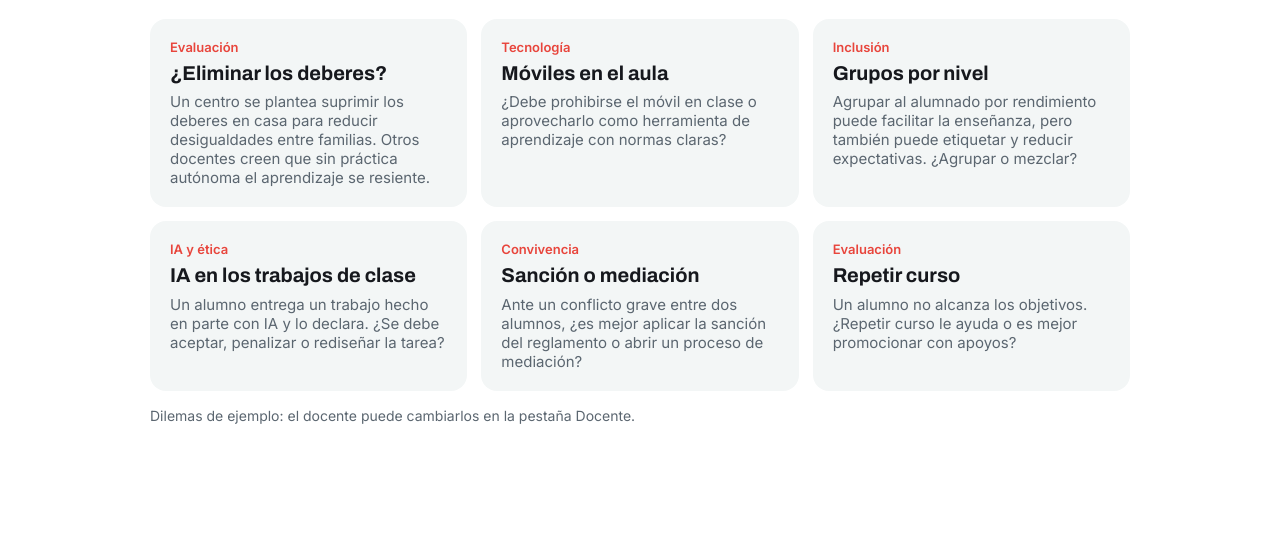
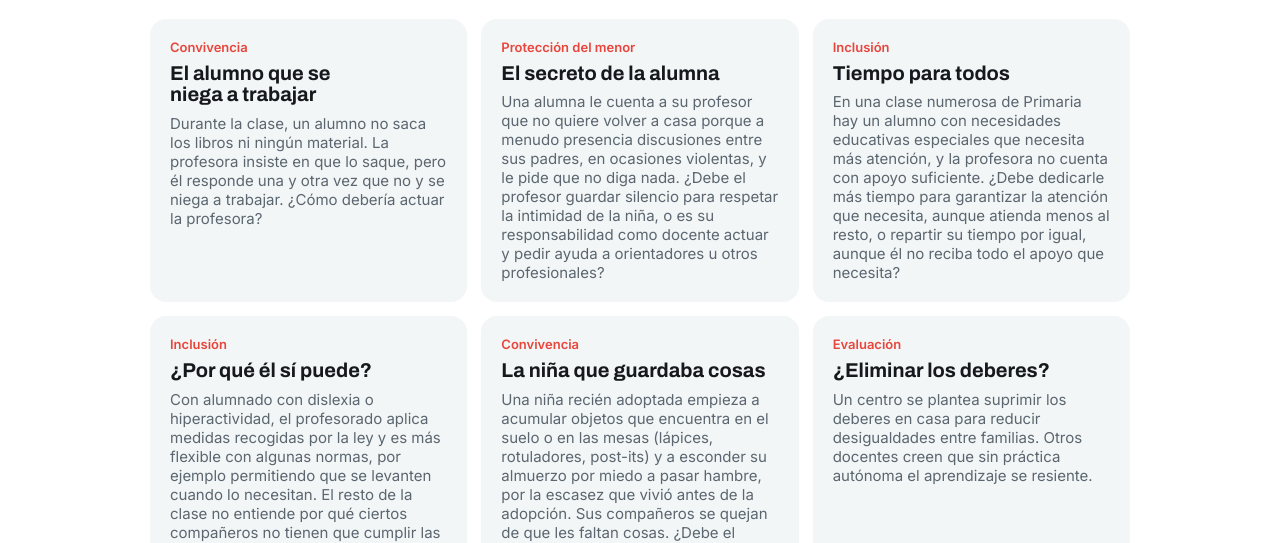
Before and after one commit to nonete/Agora, a plain HTML site: page index.html in a window 1280 px wide. Shown: the part 242-785 px from the top of the page. Drawn offline with nearby package versions, Linux system fonts and the light colour scheme.

Commit message:
Añade cinco dilemas reales
Co-Authored-By: Claude Opus 5.5 <noreply@anthropic.com>
Claude-Session: https://claude.ai/code/session_01JgpGjJVxqnH74PfNebZcWH

```diff
--- a/config.js
+++ b/config.js
@@ -5,8 +5,42 @@ window.AGORA_CONFIG = {
   // Si se deja vacío, la web funciona en modo demostración.
   apiUrl: "",
 
-  // Dilemas que ven los alumnos. Si la lista está vacía se usan los de ejemplo.
+  // Dilemas que ven los alumnos, en este orden.
+  // Para añadir uno, copia un bloque { ... }, cámbialo y sepáralo con una coma.
   dilemas: [
-    // { tag: "Convivencia", titulo: "Sanción o mediación", texto: "Ante un conflicto grave entre dos alumnos..." },
+    // --- Casos reales ---
+    {
+      tag: "Convivencia",
+      titulo: "El alumno que se niega a trabajar",
+      texto: "Durante la clase, un alumno no saca los libros ni ningún material. La profesora insiste en que lo saque, pero él responde una y otra vez que no y se niega a trabajar. ¿Cómo debería actuar la profesora?"
+    },
+    {
+      tag: "Protección del menor",
+      titulo: "El secreto de la alumna",
+      texto: "Una alumna le cuenta a su profesor que no quiere volver a casa porque a menudo presencia discusiones entre sus padres, en ocasiones violentas, y le pide que no diga nada. ¿Debe el profesor guardar silencio para respetar la intimidad de la niña, o es su responsabilidad como docente actuar y pedir ayuda a orientadores u otros profesionales?"
+    },
+    {
+      tag: "Inclusión",
+      titulo: "Tiempo para todos",
+      texto: "En una clase numerosa de Primaria hay un alumno con necesidades educativas especiales que necesita más atención, y la profesora no cuenta con apoyo suficiente. ¿Debe dedicarle más tiempo para garantizar la atención que necesita, aunque atienda menos al resto, o repartir su tiempo por igual, aunque él no reciba todo el apoyo que necesita?"
+    },
+    {
+      tag: "Inclusión",
+      titulo: "¿Por qué él sí puede?",
+      texto: "Con alumnado con dislexia o hiperactividad, el profesorado aplica medidas recogidas por la ley y es más flexible con algunas normas, por ejemplo permitiendo que se levanten cuando lo necesitan. El resto de la clase no entiende por qué ciertos compañeros no tienen que cumplir las mismas reglas. ¿Cómo debería gestionar el docente esta situación?"
+    },
+    {
+      tag: "Convivencia",
+      titulo: "La niña que guardaba cosas",
+      texto: "Una niña recién adoptada empieza a acumular objetos que encuentra en el suelo o en las mesas (lápices, rotuladores, post-its) y a esconder su almuerzo por miedo a pasar hambre, por la escasez que vivió antes de la adopción. Sus compañeros se quejan de que les faltan cosas. ¿Debe el profesor castigarla, obligándola a devolverlo todo y quizá dejándola sin recreo, o investigar con la familia el trasfondo y enseñarle poco a poco que ya tiene sus necesidades cubiertas?"
+    },
+
+    // --- Ejemplos (puedes borrarlos) ---
+    { tag: "Evaluación", titulo: "¿Eliminar los deberes?", texto: "Un centro se plantea suprimir los deberes en casa para reducir desigualdades entre familias. Otros docentes creen que sin práctica autónoma el aprendizaje se resiente." },
+    { tag: "Tecnología", titulo: "Móviles en el aula", texto: "¿Debe prohibirse el móvil en clase o aprovecharlo como herramienta de aprendizaje con normas claras?" },
+    { tag: "Inclusión", titulo: "Grupos por nivel", texto: "Agrupar al alumnado por rendimiento puede facilitar la enseñanza, pero también puede etiquetar y reducir expectativas. ¿Agrupar o mezclar?" },
+    { tag: "IA y ética", titulo: "IA en los trabajos de clase", texto: "Un alumno entrega un trabajo hecho en parte con IA y lo declara. ¿Se debe aceptar, penalizar o rediseñar la tarea?" },
+    { tag: "Convivencia", titulo: "Sanción o mediación", texto: "Ante un conflicto grave entre dos alumnos, ¿es mejor aplicar la sanción del reglamento o abrir un proceso de mediación?" },
+    { tag: "Evaluación", titulo: "Repetir curso", texto: "Un alumno no alcanza los objetivos. ¿Repetir curso le ayuda o es mejor promocionar con apoyos?" }
   ]
 };
--- a/index.html
+++ b/index.html
@@ -248,7 +248,10 @@ const esc=s=>String(s).replace(/[&<>"]/g,c=>({"&":"&amp;","<":"&lt;",">":"&gt;",
 const CFG_DEF=()=>({rol:"socratico",nivel:"Grado universitario (Educación)",maxTurnos:6,minAutores:3,autores:DEF_AUTORES,prompt:DEF_PROMPT,promptEval:DEF_EVAL});
 let cfg=LS.get("cfg4",null)||CFG_DEF();
 const C=window.AGORA_CONFIG||{};
-let dilemas=LS.get("dilemas",null)||(Array.isArray(C.dilemas)&&C.dilemas.length?C.dilemas:DEF_DILEMAS).slice();
+const BASE_DILEMAS=Array.isArray(C.dilemas)&&C.dilemas.length?C.dilemas:DEF_DILEMAS;
+let hs=0;for(const ch of JSON.stringify(BASE_DILEMAS))hs=(hs*31+ch.charCodeAt(0))|0;
+const KEY_DILEMAS="dilemas_"+(hs>>>0).toString(36);
+let dilemas=LS.get(KEY_DILEMAS,null)||BASE_DILEMAS.slice();
 let actual=null,postura="Aún no lo sé",historial=[],turno=0,ocupado=false,sample=null,downloads=null,terminado=false,avisoAutores=false,valoracion="";
 const norm=s=>s.normalize("NFD").replace(/[\u0300-\u036f]/g,"").toLowerCase();
 function autoresCitados(){const txt=norm(historial.filter(m=>m.role==="user").map(m=>m.content).join(" "));
@@ -382,8 +385,8 @@ $("#dl").oninput=e=>{const it=e.target.closest(".ditem");if(it&&e.target.dataset
 $("#dl").onclick=e=>{const i=e.target.dataset.del;if(i!==undefined){dilemas.splice(+i,1);pintarDocente()}};
 $("#btnAdd").onclick=()=>{dilemas.push({tag:"Nueva",titulo:"Nuevo dilema",texto:"Describe aquí la situación."});pintarDocente()};
 $("#btnGuardar").onclick=()=>{cfg={rol:cfg.rol,nivel:$("#nivel").value,maxTurnos:Math.max(2,+$("#maxTurnos").value||6),minAutores:Math.max(0,+$("#minAutores").value||0),autores:$("#listaAutores").value,prompt:$("#prompt").value,promptEval:$("#promptEval").value};
- LS.set("cfg4",cfg);LS.set("dilemas",dilemas);pintarGrid();$("#guardado").textContent="Guardado";setTimeout(()=>$("#guardado").textContent="",2000)};
-$("#btnReset").onclick=()=>{cfg=CFG_DEF();dilemas=DEF_DILEMAS.slice();pintarDocente();$("#guardado").textContent="Valores por defecto cargados (pulsa Guardar)"};
+ LS.set("cfg4",cfg);LS.set(KEY_DILEMAS,dilemas);pintarGrid();$("#guardado").textContent="Guardado";setTimeout(()=>$("#guardado").textContent="",2000)};
+$("#btnReset").onclick=()=>{cfg=CFG_DEF();dilemas=BASE_DILEMAS.slice();pintarDocente();$("#guardado").textContent="Valores por defecto cargados (pulsa Guardar)"};
 
 pintarGrid();
 if(window.claude&&claude.use)claude.use("downloads").then(d=>{downloads=d}).catch(()=>{});
```
